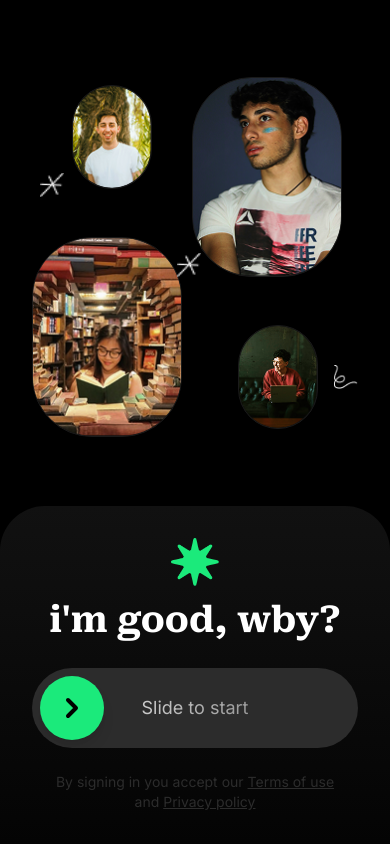
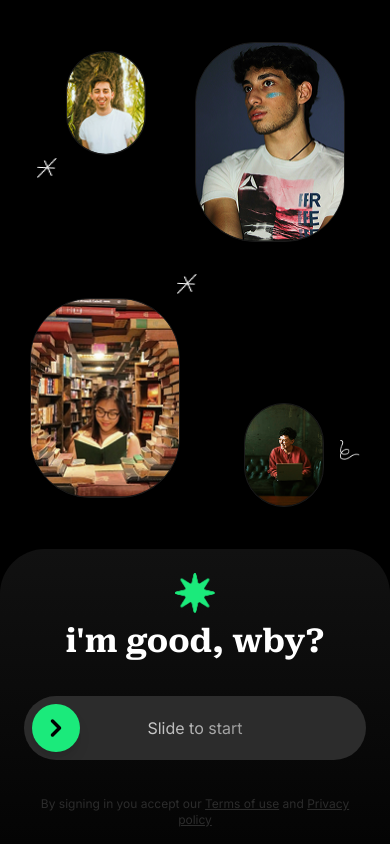
Before and after one commit to swapnilgupta14/citadel-web-fe, a React (Vite) app: page / in a window 390 px wide. Built offline with nearby package versions, Linux system fonts and the light colour scheme.

Commit message:
refactor: enhance layout and style adjustments in SignupPage for better responsiveness

```diff
--- a/src/pages/SignupPage.tsx
+++ b/src/pages/SignupPage.tsx
@@ -24,15 +24,16 @@ export const SignupPage = ({ onComplete }: SignupPageProps) => {
 
   return (
     <div className="flex h-full flex-col bg-background">
-      <div className="flex-1 flex items-center justify-center relative px-4">
+      <div className="flex-1 flex items-center justify-center relative px-4 min-h-0 py-4">
         <motion.div
           style={{
             scale: imageScale,
             x: imageX,
+            aspectRatio: "1 / 1.3",
           }}
-          className="relative w-full h-[22rem]"
+          className="relative w-full max-h-full"
         >
-          <motion.div className="absolute top-2 left-14 w-20 h-[6.5rem] bg-background-secondary border border-border overflow-hidden rounded-[3.75rem]">
+          <motion.div className="absolute top-[2%] left-[14%] w-20 h-[6.5rem] bg-background-secondary border border-border overflow-hidden rounded-[3.75rem]">
             <img
               src="/Splash/Rectangle1.png"
               alt=""
@@ -40,7 +41,7 @@ export const SignupPage = ({ onComplete }: SignupPageProps) => {
             />
           </motion.div>
 
-          <motion.div className="absolute top-0 right-8 w-[9.375rem] h-[12.5rem] bg-background-secondary border border-border overflow-hidden rounded-[3.75rem]">
+          <motion.div className="absolute top-0 right-[8%] w-[9.375rem] h-[12.5rem] bg-background-secondary border border-border overflow-hidden rounded-[3.75rem]">
             <img
               src="/Splash/Rectangle2.png"
               alt=""
@@ -48,7 +49,7 @@ export const SignupPage = ({ onComplete }: SignupPageProps) => {
             />
           </motion.div>
 
-          <motion.div className="absolute top-40 left-4 w-[9.375rem] h-[12.5rem] bg-background-secondary border border-border overflow-hidden rounded-[3.75rem]">
+          <motion.div className="absolute bottom-[2%] left-[4%] w-[9.375rem] h-[12.5rem] bg-background-secondary border border-border overflow-hidden rounded-[3.75rem]">
             <img
               src="/Splash/Rectangle3.png"
               alt=""
@@ -56,7 +57,7 @@ export const SignupPage = ({ onComplete }: SignupPageProps) => {
             />
           </motion.div>
 
-          <motion.div className="absolute bottom-0 right-14 w-20 h-[6.5rem] bg-background-secondary border border-border overflow-hidden rounded-[3.75rem]">
+          <motion.div className="absolute bottom-0 right-[14%] w-20 h-[6.5rem] bg-background-secondary border border-border overflow-hidden rounded-[3.75rem]">
             <img
               src="/Splash/Rectangle4.png"
               alt=""
@@ -64,45 +65,47 @@ export const SignupPage = ({ onComplete }: SignupPageProps) => {
             />
           </motion.div>
 
-          <motion.div className="absolute top-24 left-6">
-            <img src="/vector1.png" alt="" className="w-6 h-6" />
+          <motion.div className="absolute top-[25%] left-[6%]">
+            <img src="/vector1.png" alt="" className="w-5 h-5" />
           </motion.div>
 
           <motion.div className="absolute top-[50%] left-[45%]">
-            <img src="/vector1.png" alt="" className="w-6 h-6" />
+            <img src="/vector1.png" alt="" className="w-5 h-5" />
           </motion.div>
 
-          <motion.div className="absolute bottom-10 right-4">
-            <img src="/vector2.png" alt="" className="w-6 h-6" />
+          <motion.div className="absolute bottom-[10%] right-[4%]">
+            <img src="/vector2.png" alt="" className="w-5 h-5" />
           </motion.div>
         </motion.div>
       </div>
 
       <div
-        className="flex flex-col justify-between h-[40%] rounded-t-[45px] p-8"
+        className="flex flex-col justify-between rounded-t-[45px] p-6 pb-4"
         style={{
+          minHeight: "35%",
+          maxHeight: "45%",
           background: "linear-gradient(180deg, #111111 0%, #040404 100%)",
         }}
       >
-        <div className="flex flex-col items-center gap-3">
-          <div className="w-12 h-12">
+        <div className="flex flex-col items-center gap-2">
+          <div className="w-10 h-10">
             <img src="/logo.png" alt="Citadel" className="w-full h-full" />
           </div>
 
-          <h2 className="text-[2.25rem] leading-tight font-bold text-text-primary text-center font-serif">
+          <h2 className="text-[2rem] leading-tight font-bold text-text-primary text-center font-serif">
             i'm good, wby?
           </h2>
         </div>
 
         <div
           ref={constraintsRef}
-          className="relative w-full h-20 bg-background-tertiary rounded-full overflow-hidden"
+          className="relative w-full h-16 bg-background-tertiary rounded-full overflow-hidden"
         >
           <motion.div
             style={{ opacity: sliderOpacity }}
             className="absolute inset-0 flex items-center justify-center pointer-events-none"
           >
-            <span className="text-lg bg-gradient-to-r from-[#CACACA] to-[#9A9A9A] bg-clip-text text-transparent">
+            <span className="text-base bg-gradient-to-r from-[#CACACA] to-[#9A9A9A] bg-clip-text text-transparent">
               Slide to start
             </span>
           </motion.div>
@@ -114,13 +117,13 @@ export const SignupPage = ({ onComplete }: SignupPageProps) => {
             dragMomentum={false}
             onDragEnd={handleDragEnd}
             style={{ x }}
-            className="absolute left-2 top-2 w-16 h-16 bg-primary rounded-full flex items-center justify-center cursor-grab active:cursor-grabbing shadow-lg"
+            className="absolute left-2 top-2 w-12 h-12 bg-primary rounded-full flex items-center justify-center cursor-grab active:cursor-grabbing shadow-lg"
           >
-            <ChevronRight className="w-8 h-8 text-background" strokeWidth={3} />
+            <ChevronRight className="w-7 h-7 text-background" strokeWidth={3} />
           </motion.div>
         </div>
 
-        <p className="text-center text-sm text-text-muted px-4">
+        <p className="text-center text-xs text-text-muted px-4">
           By signing in you accept our{" "}
           <span className="underline">Terms of use</span> and{" "}
           <span className="underline">Privacy policy</span>
```
